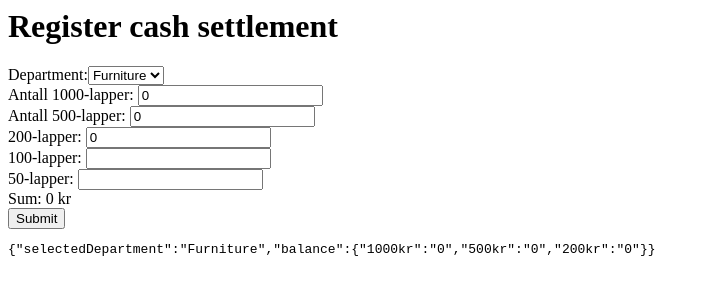
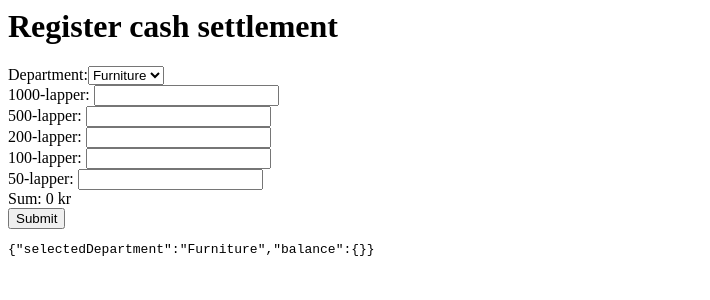
Before and after one commit to kristiania-pg6301-2024/pg6301-frontend-programming, a React (Vite) app in the folder client/: page / in a window 1280 px wide. Shown: the top 300 px of the page, without its empty margins (0-710 px from the left). Built offline with nearby package versions, Linux system fonts and the light colour scheme.

Commit message:
it's now more uniform

```diff
--- a/client/src/modules/app/application.jsx
+++ b/client/src/modules/app/application.jsx
@@ -1,11 +1,6 @@
 import React, {useMemo, useState} from "react";
 
-function BillInput(props) {
-    const denomination = props.denomination;
-    const label = props.label;
-    const balance = props.balance;
-    const setBalance = props.setBalance;
-
+function BillInput({denomination, label, balance, setBalance}) {
     return <div>
         {label}:{" "}
         <input
@@ -22,11 +17,7 @@ function BillInput(props) {
 export function Application() {
     const [selectedDepartment, setSelectedDepartment] = useState("Furniture");
 
-    const [balance, setBalance] = useState({
-        ["1000kr"]: "0",
-        ["500kr"]: "0",
-        ["200kr"]: "0",
-    });
+    const [balance, setBalance] = useState({});
 
     const values = {
         ["1000kr"]: 1000,
@@ -64,28 +55,18 @@ export function Application() {
                 {departmentOptions.map(d => <option>{d}</option>)}
             </select>
         </div>
-        <div>
-            Antall 1000-lapper:{" "}
-            <input
-                type="number"
-                value={balance["1000kr"]}
-                onChange={e => setBalance(old => ({
-                    ...old,
-                    ["1000kr"]: e.target.value
-                }))}
-            />
-        </div>
-        <div>
-            Antall 500-lapper:{" "}
-            <input
-                type="number"
-                value={balance["500kr"]}
-                onChange={e => setBalance(old => ({
-                    ...old,
-                    ["500kr"]: e.target.value
-                }))}
-            />
-        </div>
+        <BillInput
+            denomination={"1000kr"}
+            label={"1000-lapper"}
+            balance={balance}
+            setBalance={setBalance}
+        />
+        <BillInput
+            denomination={"500kr"}
+            label={"500-lapper"}
+            balance={balance}
+            setBalance={setBalance}
+        />
         <BillInput
             denomination={"200kr"}
             label={"200-lapper"}
```
